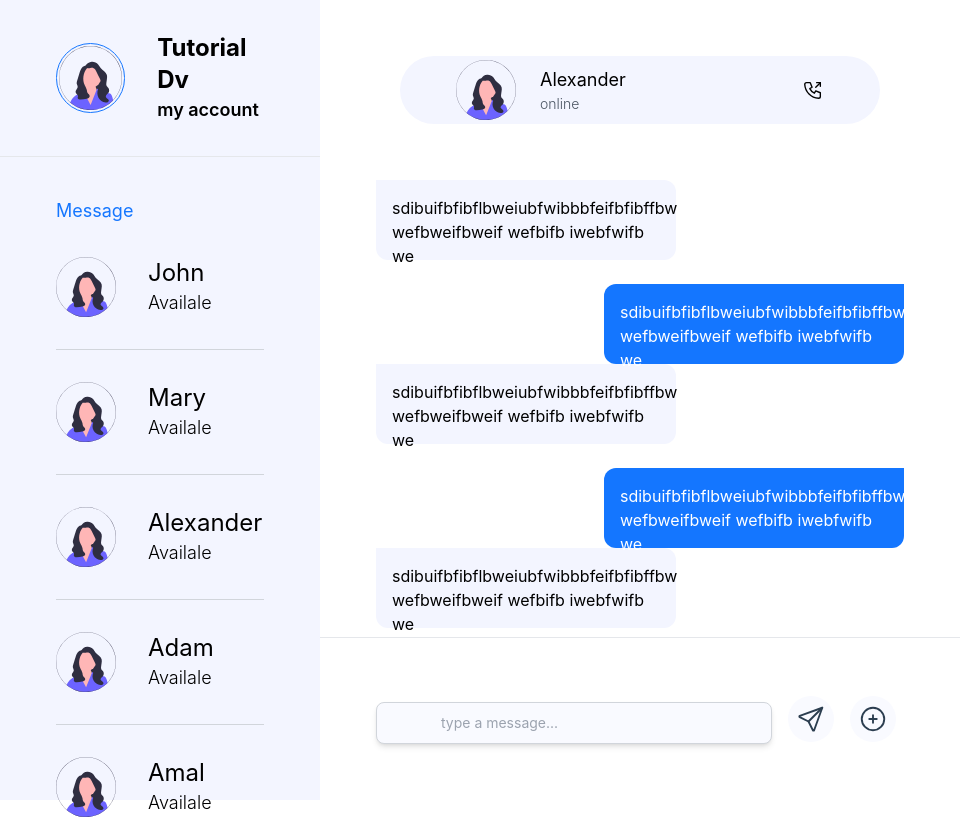
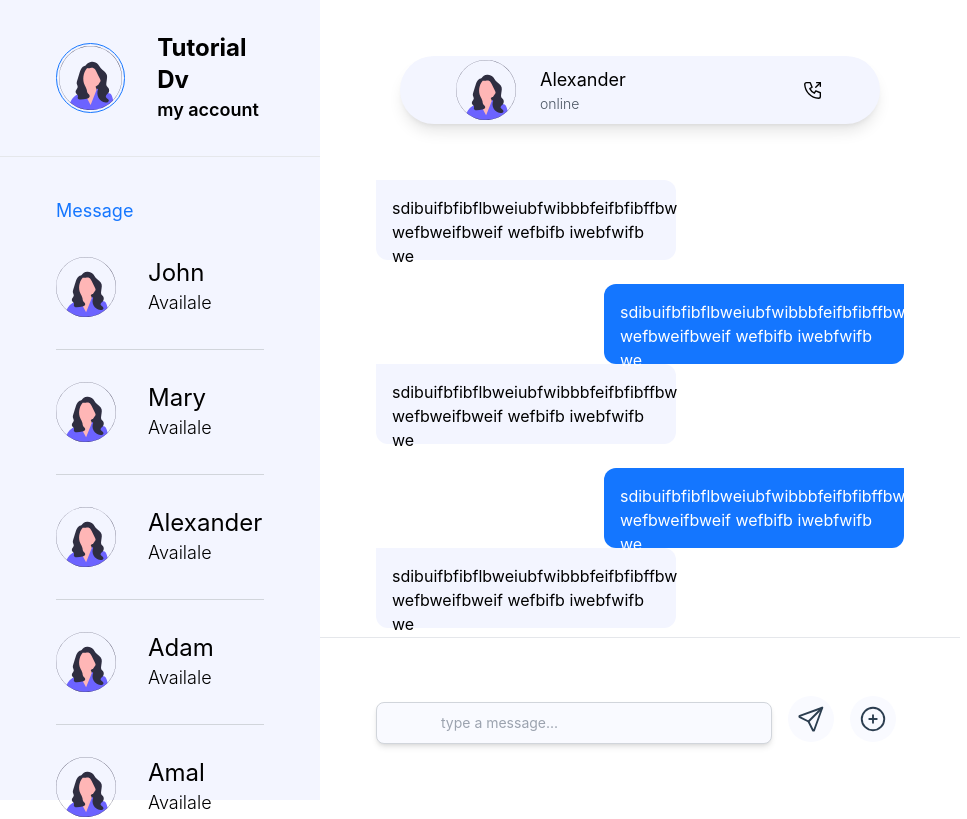
Before and after one commit to IT21239298/MERN-Stack-Messenger-Clone, a React (Create React App) app in the folder client/: page / in a window 1280 px wide. Shown: the top 819 px of the page, without its empty margins (0-967 px from the left). Built offline with nearby package versions, Linux system fonts and the light colour scheme.

Commit message:
change style

```diff
--- a/client/src/modules/Dashbord/index.js
+++ b/client/src/modules/Dashbord/index.js
@@ -72,7 +72,7 @@ const Dashbord = () => {
         </div>
       </div>
       <div className="w-[50%] h-screen bg-white flex flex-col items-center">
-        <div className="w-[75%] bg-secondary h-[80px] mt-14 rounded-full flex items-center px-14 ">
+        <div className="w-[75%] bg-secondary h-[80px] mt-14 rounded-full flex items-center px-14 shadow-lg  ">
           <div className="cursor-pointer">
             <img src={Avatar} width={60} height={60} />
           </div>
```
